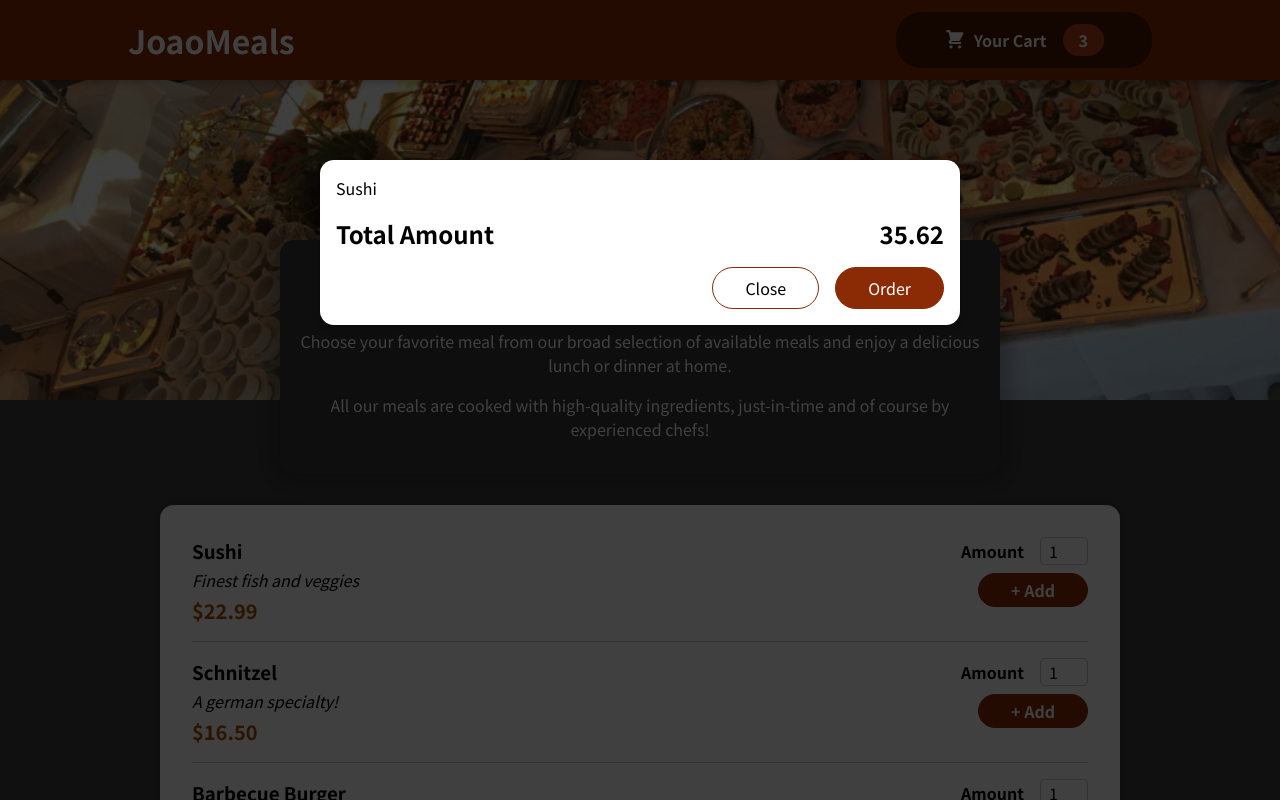
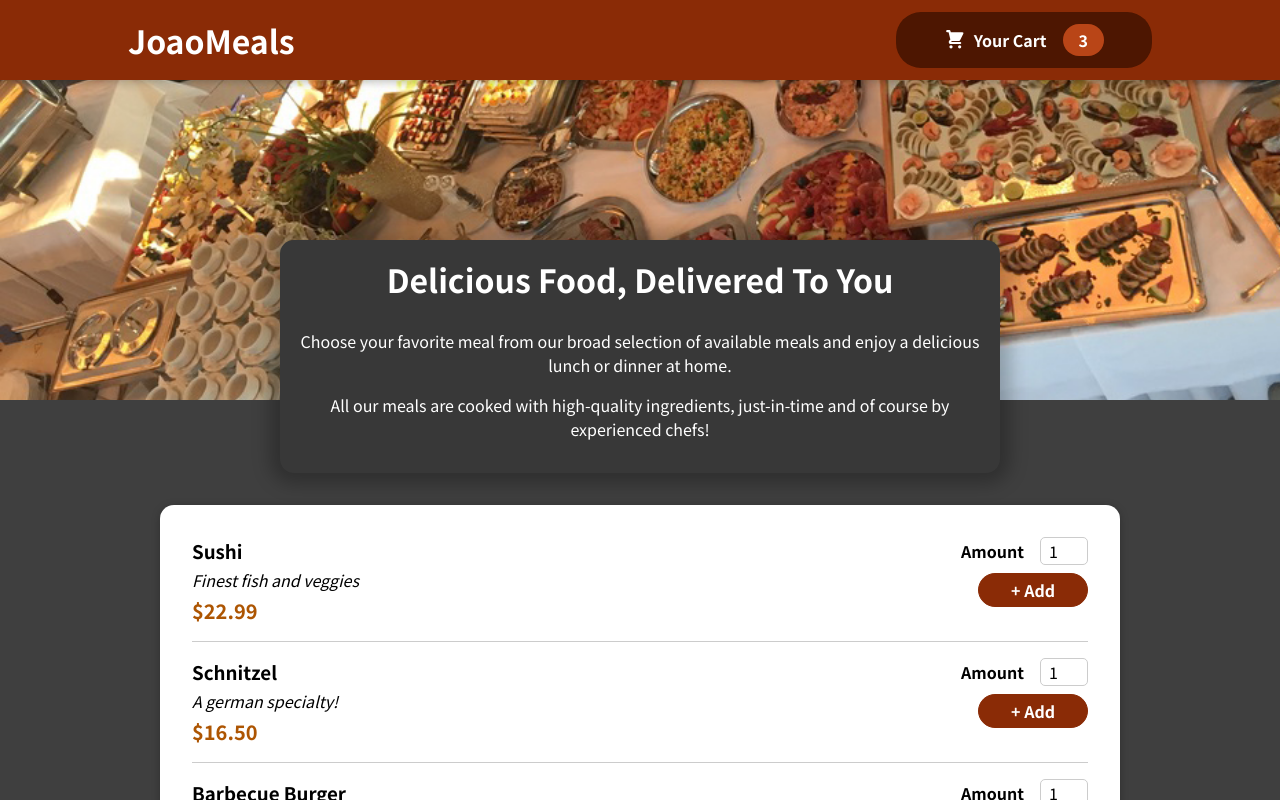
Before and after one commit to JoaoNJC/joaomeals, a React (Create React App) app: page / in a window 1280 px wide. Shown: the top 800 px of the page. Built offline with nearby package versions, Linux system fonts and the light colour scheme.

Commit message:
Basic Prop Drilling. Closing/Opening Cart functionality

```diff
--- a/src/App.js
+++ b/src/App.js
@@ -1,13 +1,23 @@
-import React, { Fragment } from 'react';
+import React, { Fragment, useState } from 'react';
 import Header from './Components/Layout/Header';
 import Meals from './Components/Meals/Meals';
 import Cart from './Components/Cart/Cart';
 
 const App = (props) => {
+  const [cartIsShown, setCartIsShown] = useState(false);
+
+  const showCartHandler = () => {
+    setCartIsShown(true);
+  }
+
+  const hideCartHandler = () => {
+    setCartIsShown(false);
+  }
+
   return (
     <Fragment>
-      <Cart />
-      <Header />
+      {cartIsShown && <Cart onHideCart={hideCartHandler} />}
+      <Header onShowCart={showCartHandler} />
       <main>
         <Meals />
       </main>
--- a/src/Components/Cart/Cart.js
+++ b/src/Components/Cart/Cart.js
@@ -9,14 +9,14 @@ const Cart = (props) => {
   </ul>;
 
   return (
-    <Modal>
+    <Modal onHideCart={props.onHideCart}>
       {cartItems}
       <div className={classes.total}>
         <span>Total Amount</span>
         <span>35.62</span>
       </div>
       <div className={classes.actions}>
-        <button className={classes['button-alt']}>Close</button>
+        <button className={classes['button-alt']} onClick={props.onHideCart}>Close</button>
         <button className={classes.button}>Order</button>
       </div>
     </Modal>
--- a/src/Components/Layout/Header.js
+++ b/src/Components/Layout/Header.js
@@ -8,7 +8,7 @@ const Header = (props) => {
     <Fragment>
       <header className={classes.header}>
         <h1>JoaoMeals</h1>
-        <HeaderCartButton />
+        <HeaderCartButton onClick={props.onShowCart} />
       </header>
       <div className={classes['main-image']}>
         <img src={mealsImage} alt='A table full of delicious food!' />
--- a/src/Components/Layout/HeaderCartButton.js
+++ b/src/Components/Layout/HeaderCartButton.js
@@ -4,7 +4,7 @@ import classes from './HeaderCartButton.module.css'
 const HeaderCartButton = (props) => {
 
   return (
-    <button className={classes.button}>
+    <button className={classes.button} onClick={props.onClick}>
       <span className={classes.icon}>
         <CartIcon />
       </span>
--- a/src/Components/UI/Modal.js
+++ b/src/Components/UI/Modal.js
@@ -3,7 +3,7 @@ import ReactDOM from 'react-dom';
 import classes from './Modal.module.css'
 
 const Backdrop = (props) => {
-  return <div className={classes.backdrop} />
+  return <div className={classes.backdrop} onClick={props.onHideCart} />
 };
 
 const ModalOverlay = (props) => {
@@ -17,7 +17,7 @@ const portalElement = document.getElementById('overlays');
 const Modal = (props) => {
   return (
     <Fragment>
-      {ReactDOM.createPortal(<Backdrop />, portalElement)}
+      {ReactDOM.createPortal(<Backdrop onHideCart={props.onHideCart} />, portalElement)}
       {ReactDOM.createPortal(<ModalOverlay>{props.children}</ModalOverlay>, portalElement)}
     </Fragment>
   )
```
